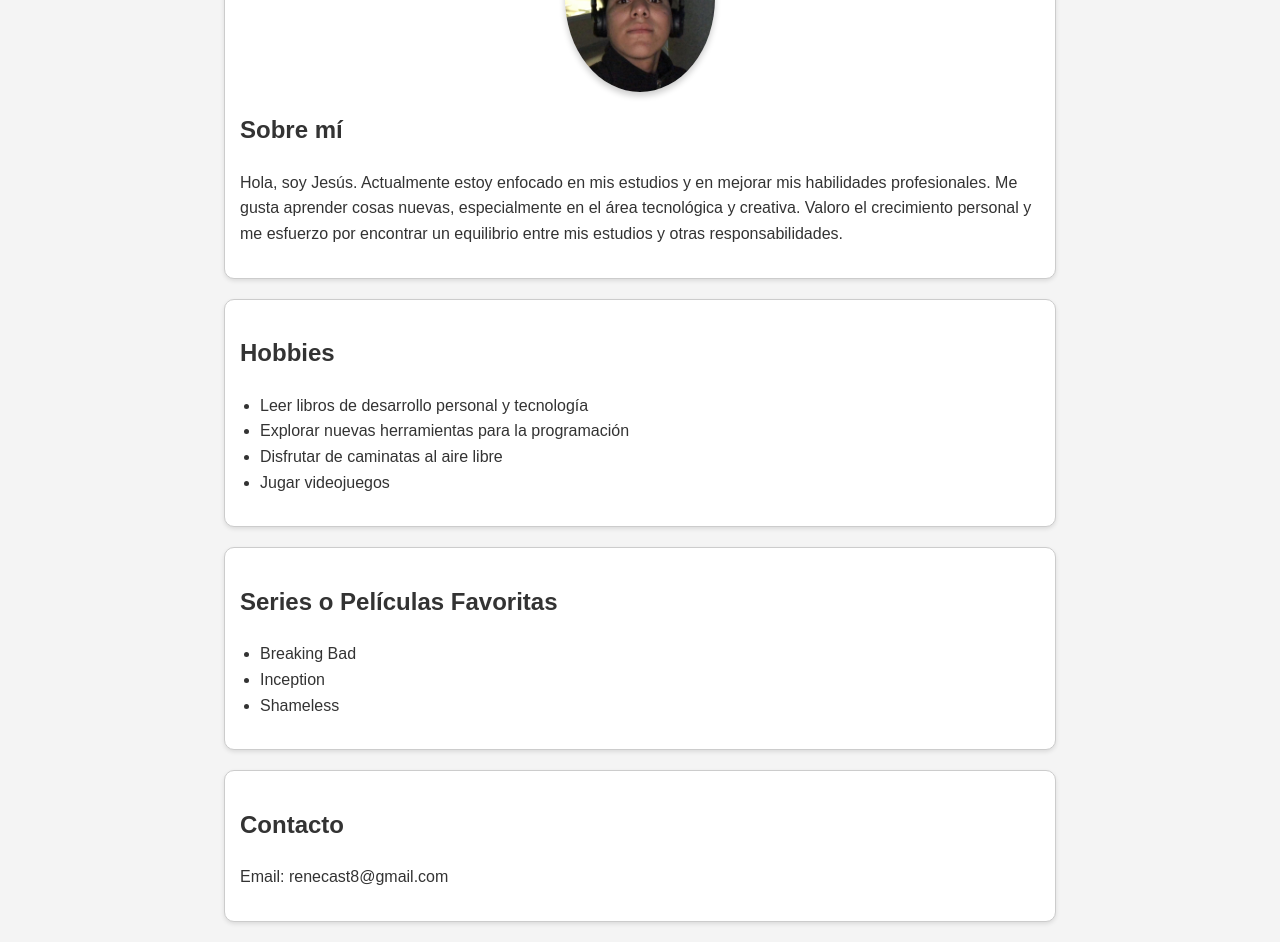
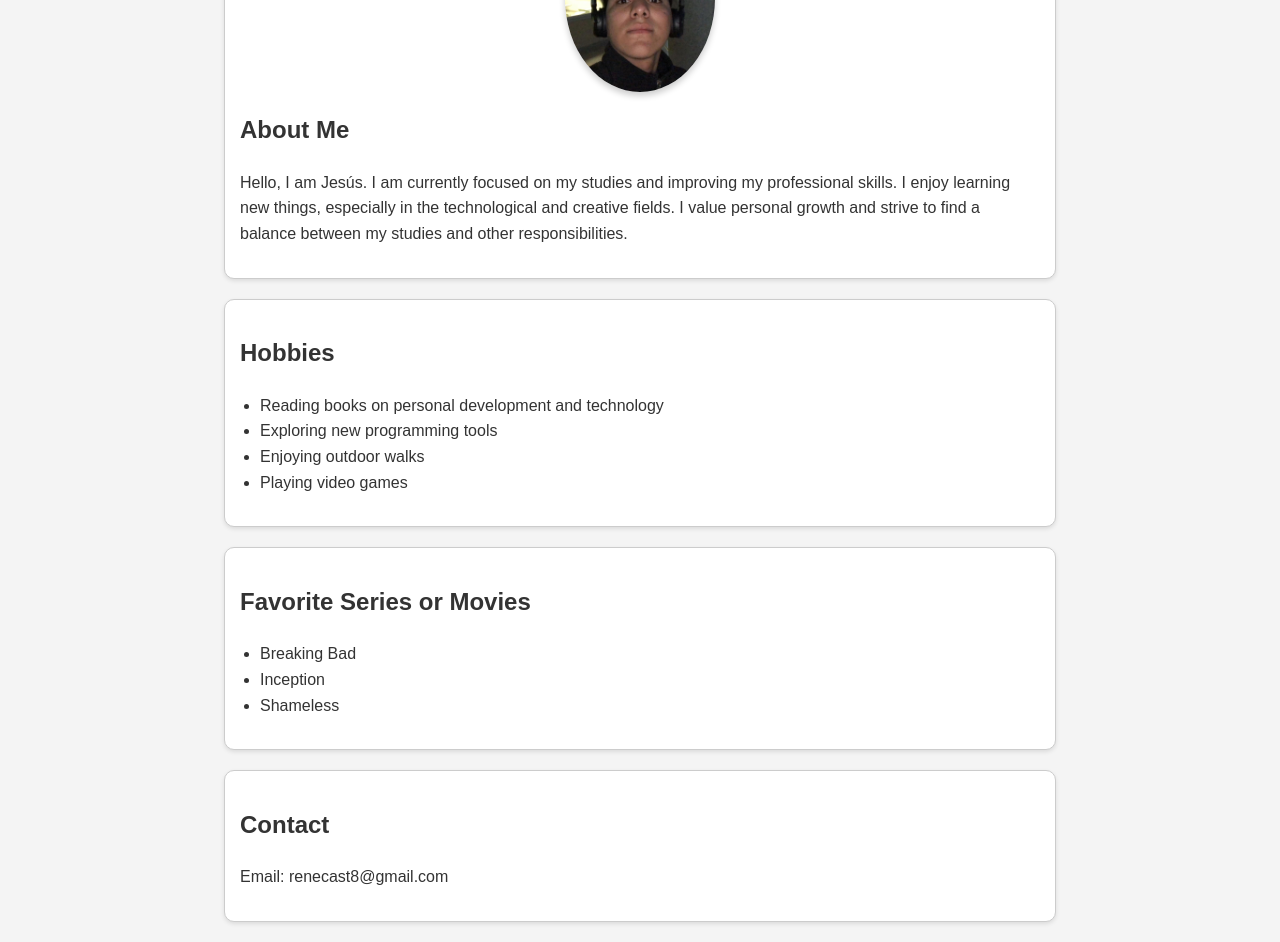
Before and after one commit to JesusGCastro/LandingGonzalezJesus, a plain HTML site: page index.html in a window 1280 px wide. Shown: the part 266-1208 px from the top of the page. Drawn offline with Linux system fonts and the light colour scheme.

Commit message:
Traducción de la pagina a ingles

```diff
--- a/index.html
+++ b/index.html
@@ -1,5 +1,5 @@
 <!DOCTYPE html>
-<html lang="es">
+<html lang="en">
 <head>
     <meta charset="UTF-8">
     <meta name="viewport" content="width=device-width, initial-scale=1.0">
@@ -8,24 +8,24 @@
 </head>
 <body>
     <header>
-        <h1>Bienvenidos a mi página personal</h1>
+        <h1>Welcome to My Personal Page</h1>
     </header>
     <section>
-        <img src="img/me.jpeg" alt="Yo en 4k">
-        <h2>Sobre mí</h2>
-        <p>Hola, soy Jesús. Actualmente estoy enfocado en mis estudios y en mejorar mis habilidades profesionales. Me gusta aprender cosas nuevas, especialmente en el área tecnológica y creativa. Valoro el crecimiento personal y me esfuerzo por encontrar un equilibrio entre mis estudios y otras responsabilidades.</p>
+        <img src="img/me.jpeg" alt="Me in 4k">
+        <h2>About Me</h2>
+        <p>Hello, I am Jesús. I am currently focused on my studies and improving my professional skills. I enjoy learning new things, especially in the technological and creative fields. I value personal growth and strive to find a balance between my studies and other responsibilities.</p>
     </section>
     <section>
         <h2>Hobbies</h2>
         <ul>
-            <li>Leer libros de desarrollo personal y tecnología</li>
-            <li>Explorar nuevas herramientas para la programación</li>
-            <li>Disfrutar de caminatas al aire libre</li>
-            <li>Jugar videojuegos</li>
+            <li>Reading books on personal development and technology</li>
+            <li>Exploring new programming tools</li>
+            <li>Enjoying outdoor walks</li>
+            <li>Playing video games</li>
         </ul>
     </section>
     <section>
-        <h2>Series o Películas Favoritas</h2>
+        <h2>Favorite Series or Movies</h2>
         <ul>
             <li>Breaking Bad</li>
             <li>Inception</li>
@@ -33,7 +33,7 @@
         </ul>
     </section>
     <section>
-        <h2>Contacto</h2>
+        <h2>Contact</h2>
         <p>Email: renecast8@gmail.com</p>
     </section>
 </body>
```
